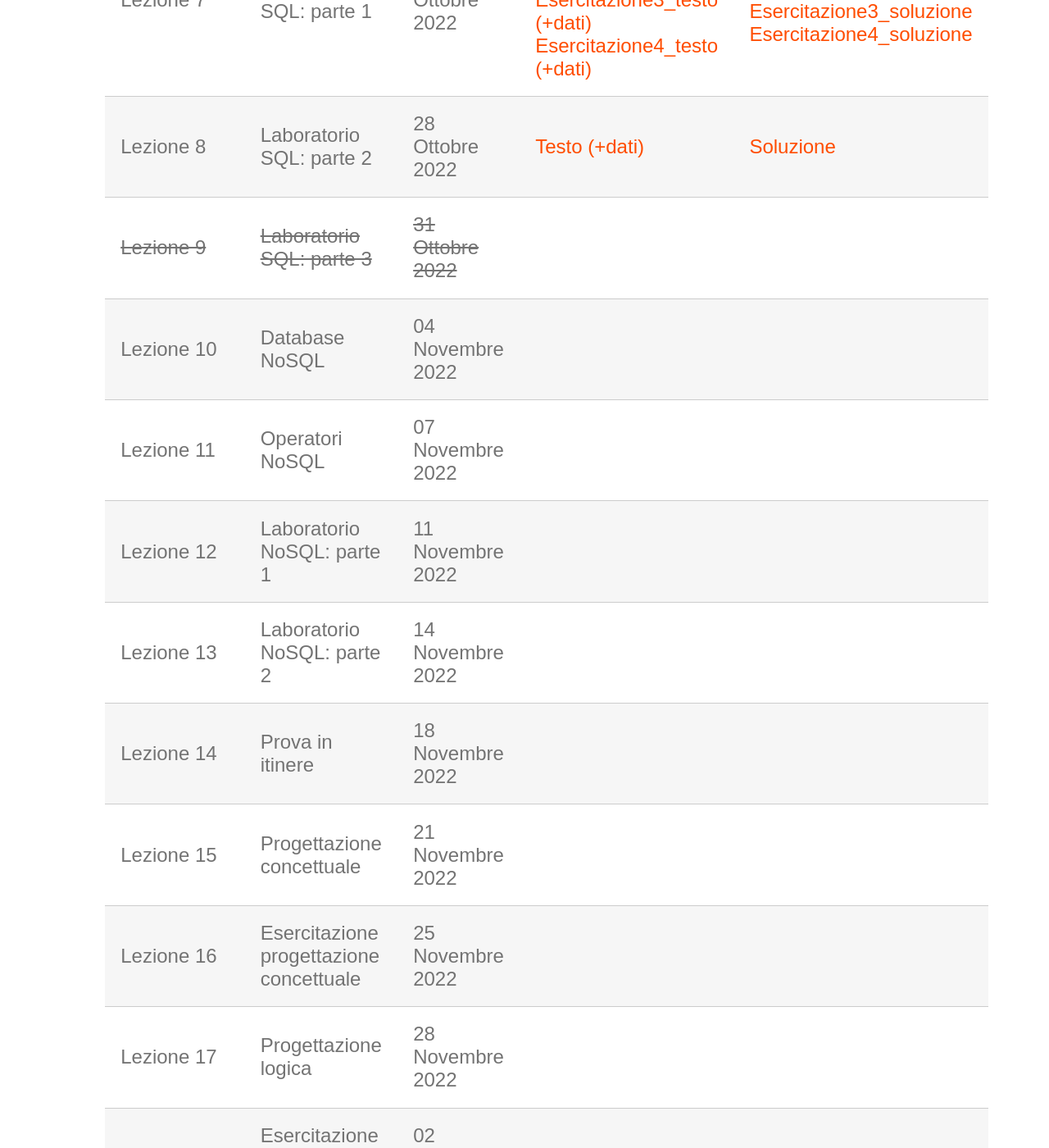
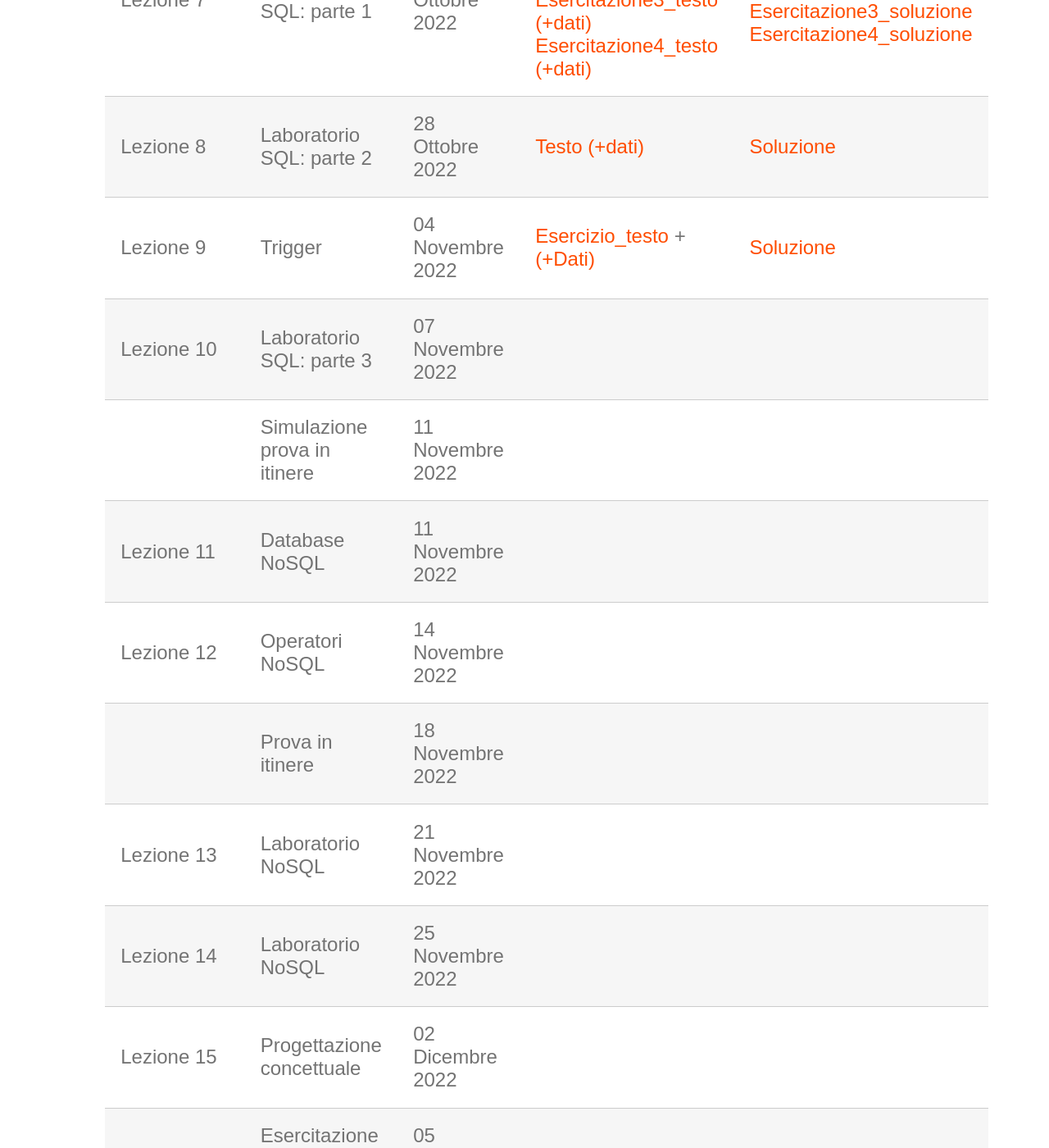
Before and after one commit to perceivelab/database-course, a Jekyll site: the page built from lezioni.md, in a window 1280 px wide and 1400 px high, scrolled down 1341 px. Shown: the whole window at 82% size. Built offline with Jekyll 4.4.1, drawn with Linux system fonts in a browser that asks for light colours; our own code applies the rules of GitHub Pages for plain Markdown files; some of the changed text lies outside the part shown.

Commit message:
Update lezioni.md

```diff
--- a/lezioni.md
+++ b/lezioni.md
@@ -16,20 +16,21 @@ Questa pagina contiene le slide, note e gli esempi di codice delle lezioni del c
 | Lezione 6  | SQL: trigger e procedure                 | 17 Ottobre 2022   |    [Advanced SQL](https://drive.google.com/file/d/1gwbvt1cCsAN91pKShpLmL8Oj_n_zUnp6/view?usp=sharing)                     |             |
 | Lezione 7  | Laboratorio SQL: parte 1                 | 24 Ottobre 2022   | [Esercitazione1_testo](https://drive.google.com/file/d/1U7OOJdAS7KO35V79Vkql-YpQXpWCPwRe/view?usp=sharing) [(+dati)](https://drive.google.com/file/d/122AD9a5xM8PO9B2fIntYr81e0XD-PYM0/view?usp=sharing) [Esercitazione2_testo](https://drive.google.com/file/d/1lpOeANRIWdL4h5ZbLlucaei8sS1Z3sCH/view?usp=sharing) [Esercitazione3_testo](https://drive.google.com/file/d/1UBj_yDPDhH0sH9tkBtHdZI0sey8b-94q/view?usp=sharing) [(+dati)](https://drive.google.com/file/d/1Lso_VbmuBDzh7EZmy8xklQM3Bns2T-Uf/view?usp=sharing) [Esercitazione4_testo](https://drive.google.com/file/d/1kx_pa-Yqc9-CLwG40t6fspy2g8xAlcDF/view?usp=sharing) [(+dati)](https://drive.google.com/file/d/1eONZZMamy96_n-DegvjfJ5yCibyUjeG5/view?usp=sharing)                    | [Esercitazione1_soluzione](https://drive.google.com/file/d/1p-mm4RzjTjfpVHwOzRGYKUhoqb7TLbB7/view?usp=sharing) [Esercitazione2_soluzione](https://drive.google.com/file/d/1sPkRf2ccJSsraYdD0l4YrZb3Ez7jEIkj/view?usp=sharing) [Esercitazione3_soluzione](https://drive.google.com/file/d/1oIO4nZcUjdeIPyhyiAjkA2sRAOsOya-k/view?usp=sharing) [Esercitazione4_soluzione](https://drive.google.com/file/d/1uu7KEYAfEzZPhewKmPiGe_MGt1cZvxsp/view?usp=sharing)         |
 | Lezione 8  | Laboratorio SQL: parte 2                 | 28 Ottobre 2022   | [Testo](https://drive.google.com/file/d/10TcOD8hcc9jl-LfiqNhUKGGWNrj6JKLt/view?usp=sharing) [(+dati)](https://drive.google.com/file/d/1eH-Y5O6zLPLvV3c3H4qK0SrZj5J58Ld_/view?usp=sharing)                       | [Soluzione](https://drive.google.com/file/d/1jXxiKd2K7mXKNMIn2Ie4CsNWnky-hbhs/view?usp=sharing)            |
-| ~~Lezione 9~~  | ~~Laboratorio SQL: parte 3~~                 | ~~31 Ottobre 2022~~   |                         |             |
-| Lezione 10 | Database NoSQL                           | 04 Novembre 2022  |                         |             |
-| Lezione 11 | Operatori NoSQL                          | 07 Novembre 2022  |                         |             |
-| Lezione 12 | Laboratorio NoSQL: parte 1               | 11 Novembre 2022  |                         |             |
-| Lezione 13 | Laboratorio NoSQL: parte 2               | 14 Novembre 2022  |                         |             |
-| Lezione 14 | Prova in itinere                         | 18 Novembre 2022  |                         |             |
-| Lezione 15 | Progettazione concettuale                | 21 Novembre 2022  |                         |             |
-| Lezione 16 | Esercitazione progettazione concettuale  | 25 Novembre 2022  |                         |             |
-| Lezione 17 | Progettazione logica                     | 28 Novembre 2022  |                         |             |
-| Lezione 18 | Esercitazione progettazione logica       | 02 Dicembre 2022  |                         |             |
-| Lezione 19 | Esercitazione complessiva progettazione  | 05 Dicembre 2022  |                         |             |
-| Lezione 20 | Esercitazione complessiva progettazione  | 09 Dicembre 2022  |                         |             |
-| Lezione 21 | Seminario Database in Industria          | 16 Dicembre 2022  |                         |             |
-| Lezione 22 | Prova in itinere progettazione           | 19-23 Dicembre 2022  |                         |             |
+| Lezione 9 | Trigger                                   | 04 Novembre 2022  |  [Esercizio_testo](https://drive.google.com/file/d/1JpWTeehVDmm1EeO4l68mk74Y5I5KFLmv/view?usp=sharing) + [(+Dati)](https://drive.google.com/file/d/17eOXx23Ur7ZIt_nNAMag4D53BlBiAU9z/view?usp=sharing)                       |     [Soluzione](https://drive.google.com/file/d/1LF4up44RX9ha5N1Vi_PxEgM3zd9VucNy/view?usp=sharing)         |
+| Lezione 10 | Laboratorio SQL: parte 3                 | 07 Novembre 2022  |                         |             |
+|            | Simulazione prova in itinere             | 11 Novembre 2022  |                         |             |
+| Lezione 11 | Database NoSQL                           | 11 Novembre 2022  |                         |             |
+| Lezione 12 | Operatori NoSQL                          | 14 Novembre 2022  |                         |             |
+|            | Prova in itinere                         | 18 Novembre 2022  |                         |             |
+| Lezione 13 | Laboratorio NoSQL                        | 21 Novembre 2022  |                         |             |
+| Lezione 14 | Laboratorio NoSQL                        | 25 Novembre 2022  |                         |             |
+| Lezione 15 | Progettazione concettuale                | 02 Dicembre 2022  |                         |             |
+| Lezione 16 | Esercitazione progettazione concettuale  | 05 Dicembre 2022  |                         |             |
+| Lezione 17 | Progettazione logica                     | 09 Dicembre 2022  |                         |             |
+| Lezione 18 | Esercitazione progettazione logica       | 12 Dicembre 2022  |                         |             |
+| Lezione 19 | Esercitazione complessiva progettazione  | 16 Dicembre 2022  |                         |             |
+| Lezione 20 | Esercitazione complessiva progettazione  | 19 Dicembre 2022  |                         |             |
+|            | Prova in itinere progettazione           | 23 Dicembre 2022  |                         |             |
 
 
 
```
